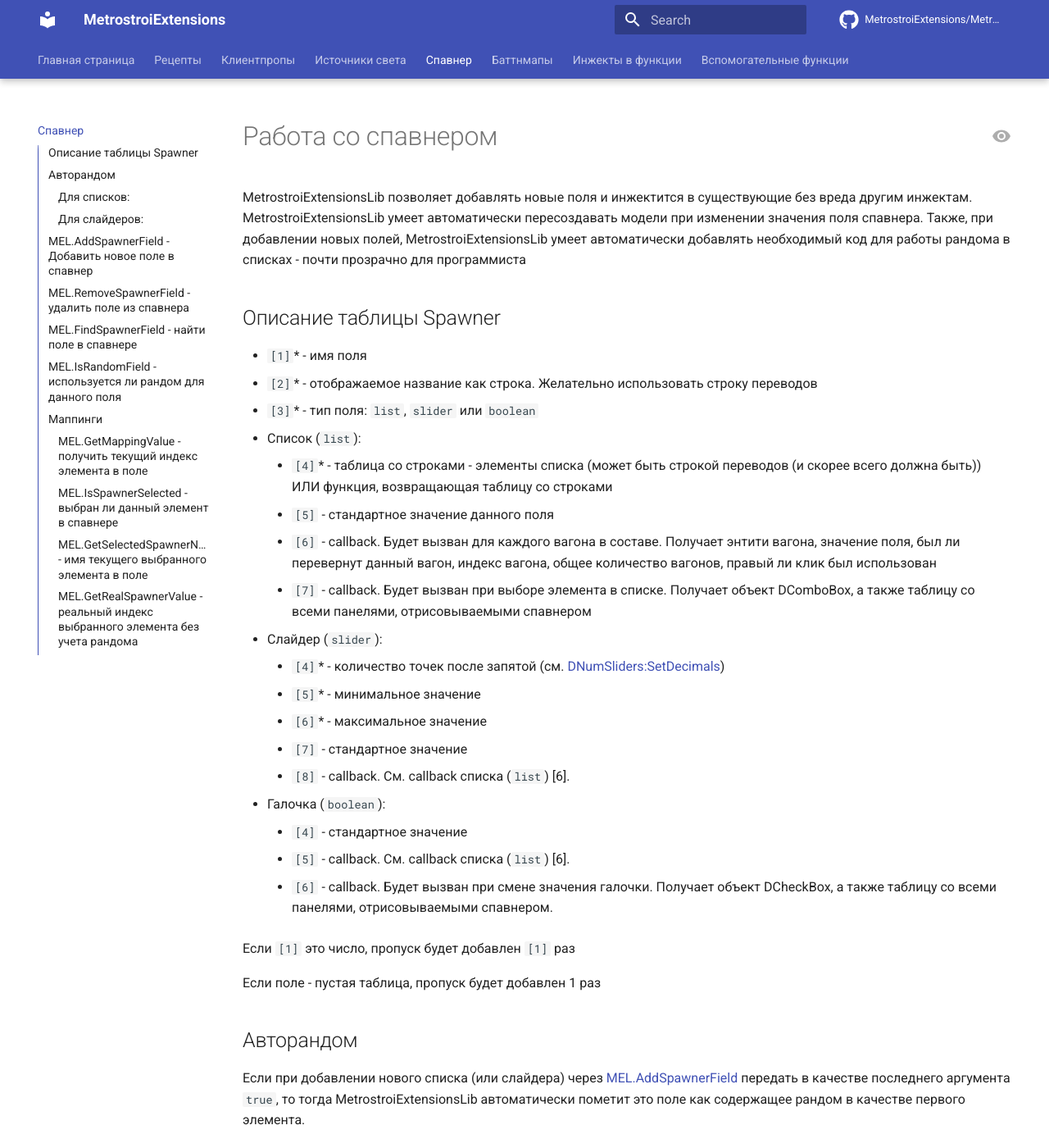
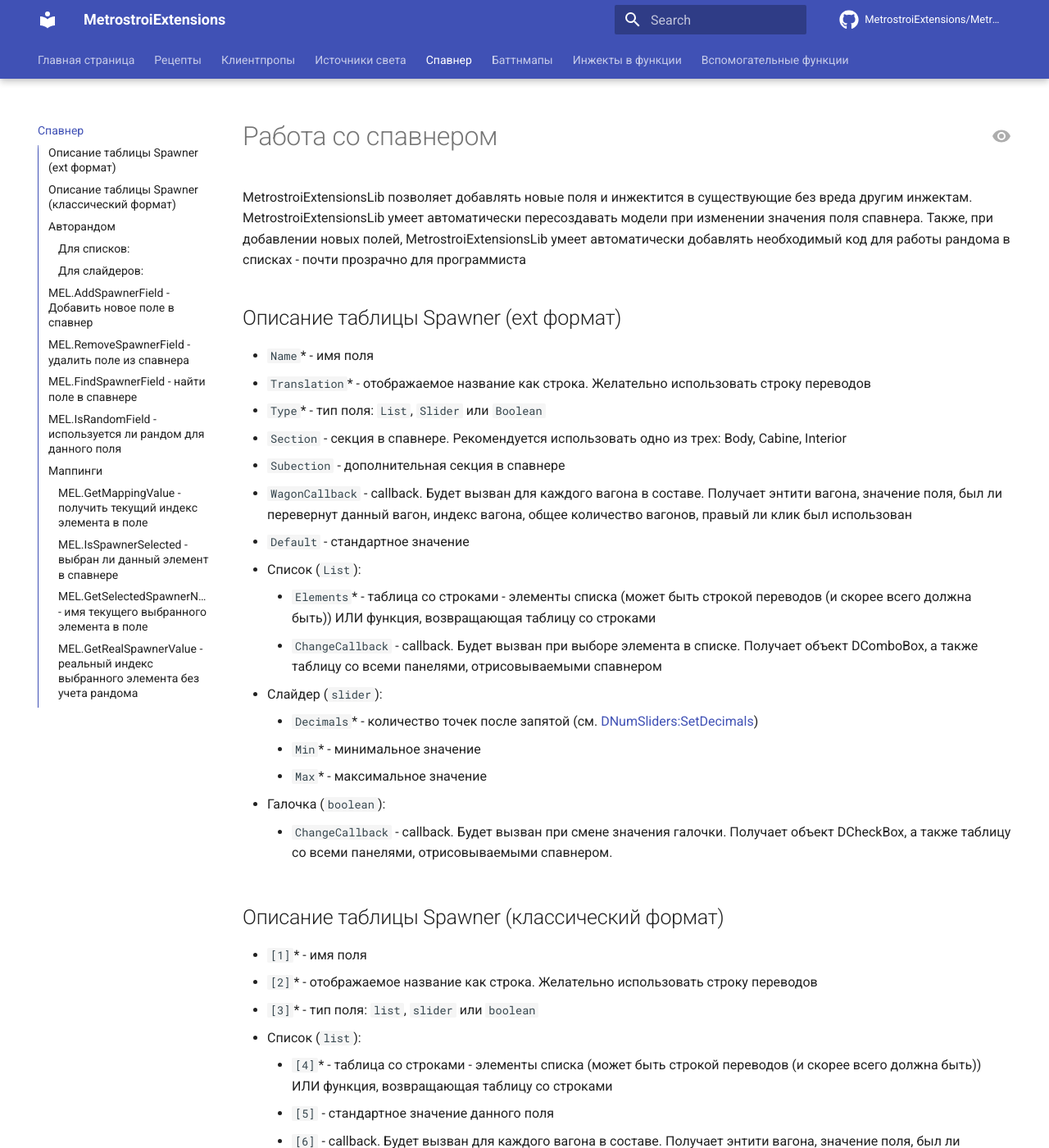
Before and after one commit to ZONT3/MetrostroiExtensions, an MkDocs documentation site: the page built from docs/spawner.md, in a window 1280 px wide and 1400 px high. Shown: the whole window at 82% size. Built offline with MkDocs 1.6.1 and Material for MkDocs 9.7.7, drawn with Linux system fonts in a browser that asks for light colours; comment, search, counter and statistics services are not loaded.

Commit message:
docs(spawner): add ext format docs

```diff
--- a/docs/spawner.md
+++ b/docs/spawner.md
@@ -1,7 +1,25 @@
 # Работа со спавнером
 MetrostroiExtensionsLib позволяет добавлять новые поля и инжектится в существующие без вреда другим инжектам. MetrostroiExtensionsLib умеет автоматически пересоздавать модели при изменении значения поля спавнера. Также, при добавлении новых полей, MetrostroiExtensionsLib умеет автоматически добавлять необходимый код для работы рандома в списках - почти прозрачно для программиста
 
-## Описание таблицы Spawner
+## Описание таблицы Spawner (ext формат)
+* `Name`* - имя поля
+* `Translation`* - отображаемое название как строка. Желательно использовать строку переводов
+* `Type`* - тип поля: `List`, `Slider` или `Boolean`
+* `Section` - секция в спавнере. Рекомендуется использовать одно из трех: Body, Cabine, Interior
+* `Subection` - дополнительная секция в спавнере
+* `WagonCallback` - callback. Будет вызван для каждого вагона в составе. Получает энтити вагона, значение поля, был ли перевернут данный вагон, индекс вагона, общее количество вагонов, правый ли клик был использован
+* `Default` - стандартное значение
+* Список (`List`):
+    * `Elements`* - таблица со строками - элементы списка (может быть строкой переводов (и скорее всего должна быть)) ИЛИ функция, возвращающая таблицу со строками
+    * `ChangeCallback` - callback. Будет вызван при выборе элемента в списке. Получает объект DComboBox, а также таблицу со всеми панелями, отрисовываемыми спавнером
+* Слайдер (`slider`):
+    * `Decimals`* - количество точек после запятой (см. [DNumSliders:SetDecimals](https://wiki.facepunch.com/gmod/DNumSlider:SetDecimals))
+    * `Min`* - минимальное значение
+    * `Max`* - максимальное значение
+* Галочка (`boolean`):
+    * `ChangeCallback` - callback. Будет вызван при смене значения галочки. Получает объект DCheckBox, а также таблицу со всеми панелями, отрисовываемыми спавнером.
+
+## Описание таблицы Spawner (классический формат)
 * `[1]`* - имя поля
 * `[2]`* - отображаемое название как строка. Желательно использовать строку переводов
 * `[3]`* - тип поля: `list`, `slider` или `boolean`
```
